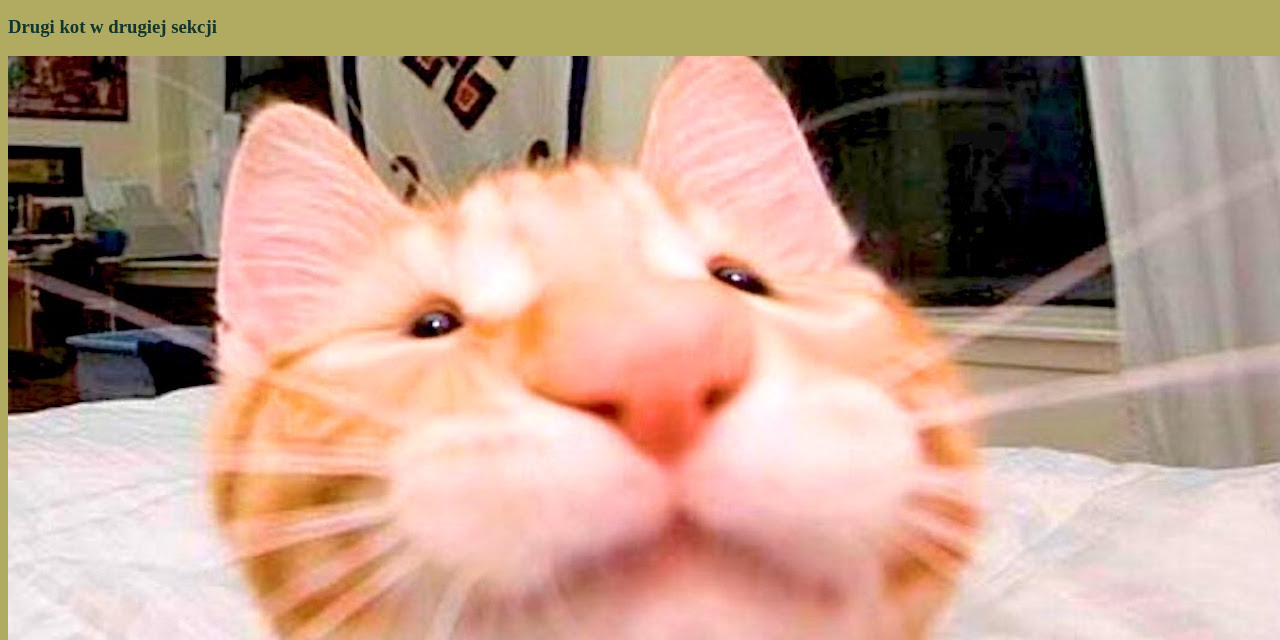
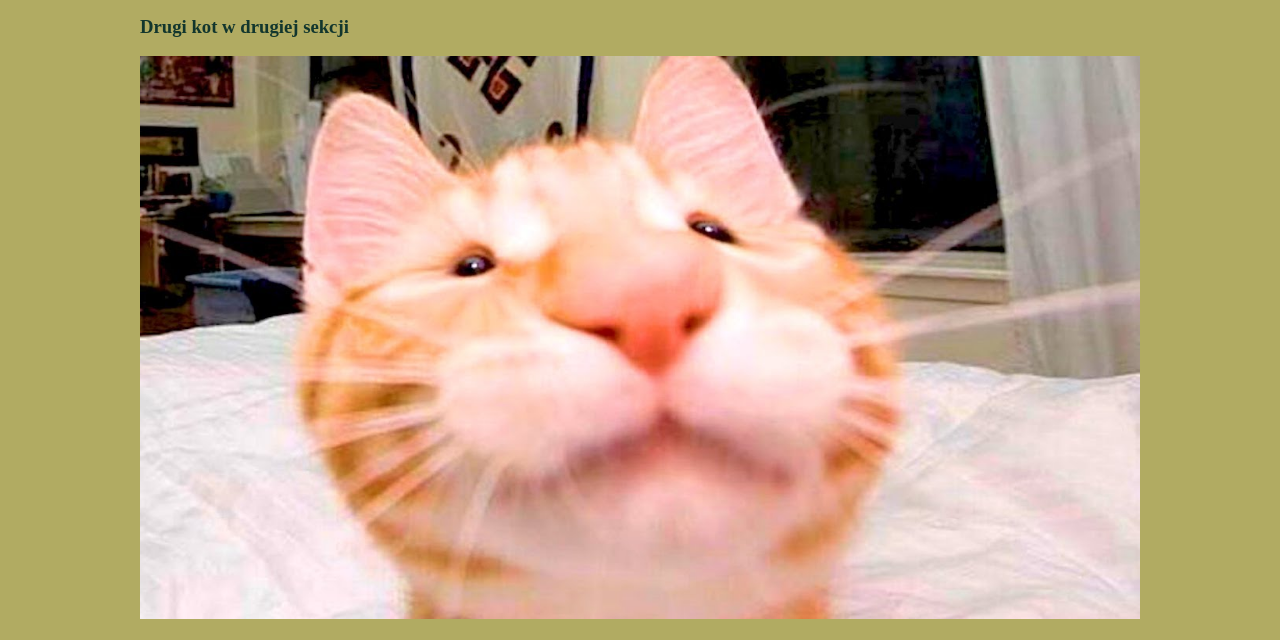
Before and after one commit to tomekgasowski/homepage, a plain HTML site: page homepage-kotki.html in a window 1280 px wide. Shown: the part 726-1366 px from the top of the page. Drawn offline with Linux system fonts and the light colour scheme.

Commit message:
main styles change

```diff
--- a/homepage-kotki.html
+++ b/homepage-kotki.html
@@ -33,7 +33,7 @@
 
       <article>
         <h3 class="article-header">Drugi kot w drugiej sekcji</h3>
-        <img src="kot3.jpg">
+        <img class="special-cat" src="kot3.jpg">
       </article>
 
     </section>
--- a/style.css
+++ b/style.css
@@ -1,3 +1,9 @@
+main {
+    max-width: 1000px;
+    margin: 0 auto;
+
+}
+
 body {
     background-color: #b1ab62;
 }
@@ -24,3 +30,7 @@ body {
 .article-header {
     color:rgba(5, 44, 41, 0.925)
 }
+
+.special-cat {
+    max-width: 100%;
+}
```
